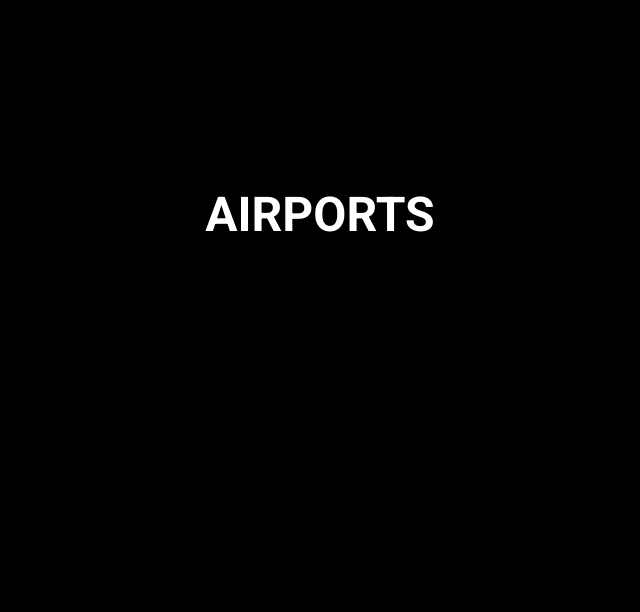
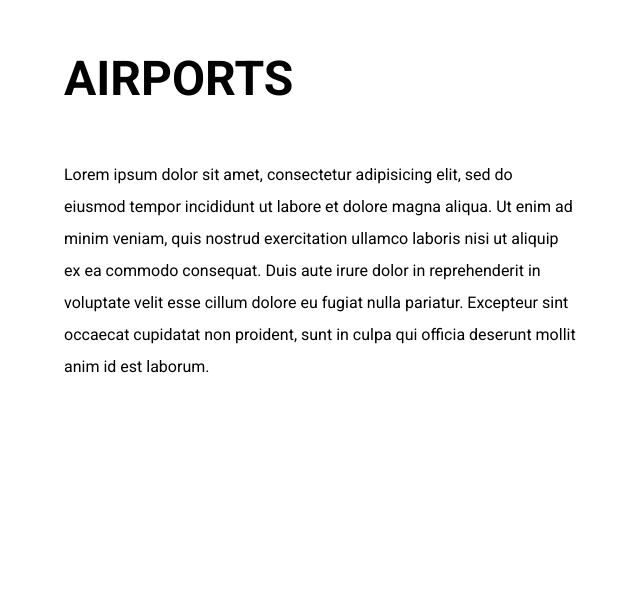
Before and after one commit to jacobproffer/airports, a plain HTML site: page index.html in a window 1280 px wide. Shown: the part 185-797 px from the top of the page, without its empty margins (0-640 px from the left). Drawn offline with nearby package versions, Linux system fonts and the light colour scheme; some packages are replaced by stand-ins of ours; files that its build step writes are made by us from their sources.

Commit message:
Work on header and styles

```diff
--- a/assets/js/app.js
+++ b/assets/js/app.js
@@ -15,7 +15,7 @@
     hersheyTrip2014,
     texasTrip2003,
     trips,
-    style = [{"stylers":[{"visibility":"off"}]},{"featureType":"water","stylers":[{"visibility":"on"},{"color":"#000000"}]},{"featureType":"landscape","stylers":[{"visibility":"on"},{"color":"#342B3F"}]},{"featureType":"administrative","elementType":"geometry.stroke","stylers":[{"visibility":"on"},{"color":"#000000"},{"weight":1}]}],
+    style = [{"stylers":[{"visibility":"off"}]},{"featureType":"water","stylers":[{"visibility":"on"},{"color":"#000000"}]},{"featureType":"landscape","stylers":[{"visibility":"on"},{"color":"#342b3f"}]},{"featureType":"administrative","elementType":"geometry.stroke","stylers":[{"visibility":"on"},{"color":"#000000"},{"weight":1}]}],
     markers = [
       ['<h3>Narita International Airport</h3>', 35.7720,140.3929, 1],
       ['<h3>Dallas/Forth Worth International Airport</h3>', 32.8998,-97.0403, 2],
@@ -191,7 +191,7 @@
   function generateLine(params) {
     line = new google.maps.Polyline({
       path: params,
-      strokeColor: "#A8CD61",
+      strokeColor: "#a8cd61",
       strokeOpacity: 0.35,
       strokeWeight: 2,
       geodesic: true,
--- a/assets/scss/general/_classes.scss
+++ b/assets/scss/general/_classes.scss
@@ -26,29 +26,16 @@
 
 .heading {
   position: relative;
-  background-image: url('../img/narita.jpg');
-  @include background-cover;
+  padding: 0 10%;
+  display: flex;
+  flex-direction: column;
+  justify-content: center;
   @include screen-below(1024px) {
-    padding: 250px 0;
+    padding: 10%;
     @include size(100%, auto);
   }
   @include screen-above(1024px) {
     @include size(100%, 100vh);
-  }
-
-  &::before {
-    content: '';
-    background-color: $gray;
-    @supports (mix-blend-mode: multiply) {
-      mix-blend-mode: multiply;
-    }
-    @include absolute(0, 0, 0, 0);
-    @include size(100%);
-  }
-
-  h1 {
-    @include absolute(50%, auto, auto, 50%);
-    @include transform(translate(-50%, -50%));
   }
 }
 
--- a/assets/scss/general/_global.scss
+++ b/assets/scss/general/_global.scss
@@ -6,7 +6,7 @@
 
 ::selection {
   color: $white;
-  background: $pink;
+  background: $blue;
 }
 
 img {
@@ -14,8 +14,8 @@
 }
 
 body {
-  color: $white;
-  background: $black;
+  color: $black;
+  background: $white;
   font-family: 'Roboto', sans-serif;
   line-height: 2;
 }
--- a/assets/scss/helpers/_variables.scss
+++ b/assets/scss/helpers/_variables.scss
@@ -2,5 +2,5 @@
 
 $white: #ffffff;
 $black: #000000;
-$pink: #fd2b55;
+$blue: #4f77ff;
 $gray: #342b3f;
--- a/index.html
+++ b/index.html
@@ -14,11 +14,10 @@
 		<div class="content-wrap">
 			<div class="content-left">
 				<div class="heading">
-					<h1>Airports</h1>
-				</div>
-				<div class="info">
-					<h2>Airports</h2>
-					<p>Lorem ipsum dolor sit amet, consectetur adipisicing elit, sed do eiusmod tempor incididunt ut labore et dolore magna aliqua. Ut enim ad minim veniam, quis nostrud exercitation ullamco laboris nisi ut aliquip ex ea commodo consequat. Duis aute irure dolor in reprehenderit in voluptate velit esse cillum dolore eu fugiat nulla pariatur. Excepteur sint occaecat cupidatat non proident, sunt in culpa qui officia deserunt mollit anim id est laborum.</p>
+					<div class="content">
+						<h1>Airports</h1>
+						<p>Lorem ipsum dolor sit amet, consectetur adipisicing elit, sed do eiusmod tempor incididunt ut labore et dolore magna aliqua. Ut enim ad minim veniam, quis nostrud exercitation ullamco laboris nisi ut aliquip ex ea commodo consequat. Duis aute irure dolor in reprehenderit in voluptate velit esse cillum dolore eu fugiat nulla pariatur. Excepteur sint occaecat cupidatat non proident, sunt in culpa qui officia deserunt mollit anim id est laborum.</p>
+					</div>
 				</div>
 			</div>
 			<div class="content-right">
```
Also changed, not shown: docs/index.html (+1 -1 lines), docs/css/project-main.min.css, docs/js/app.min.js, 1 other file.
